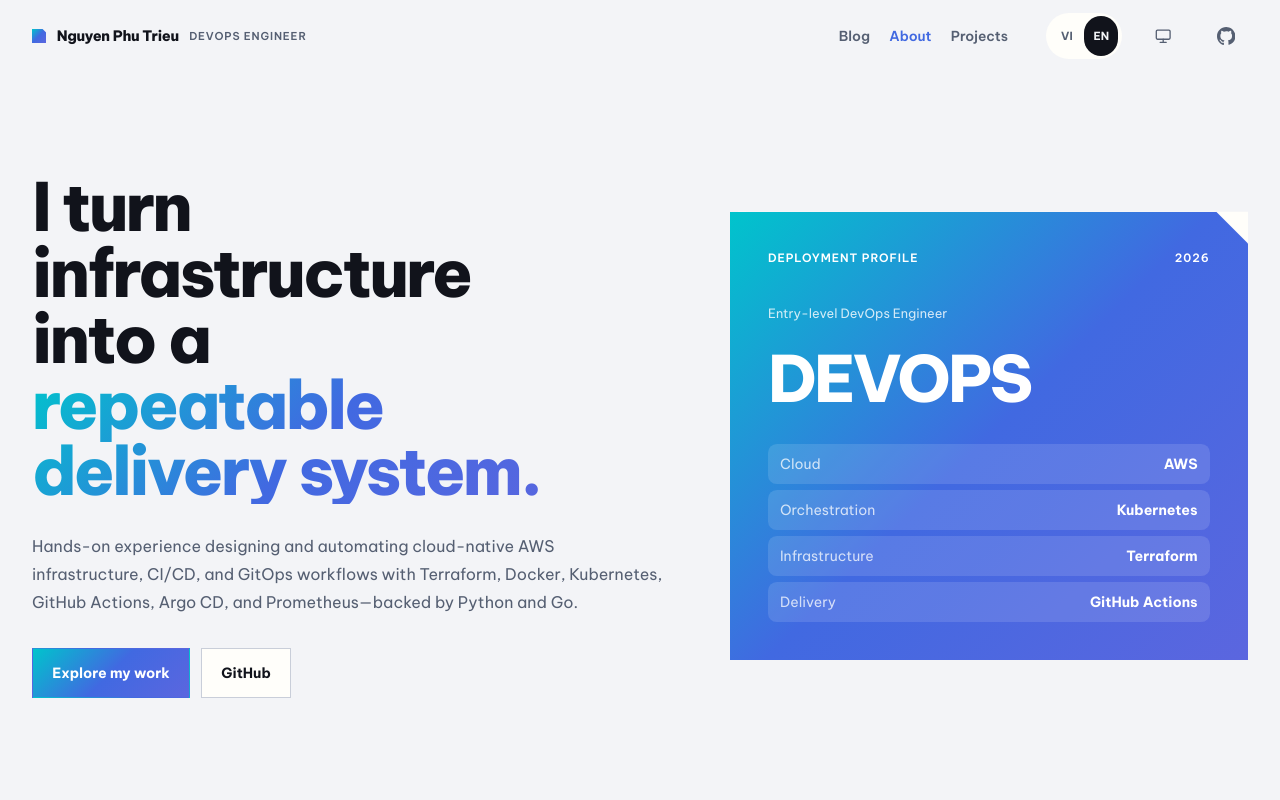
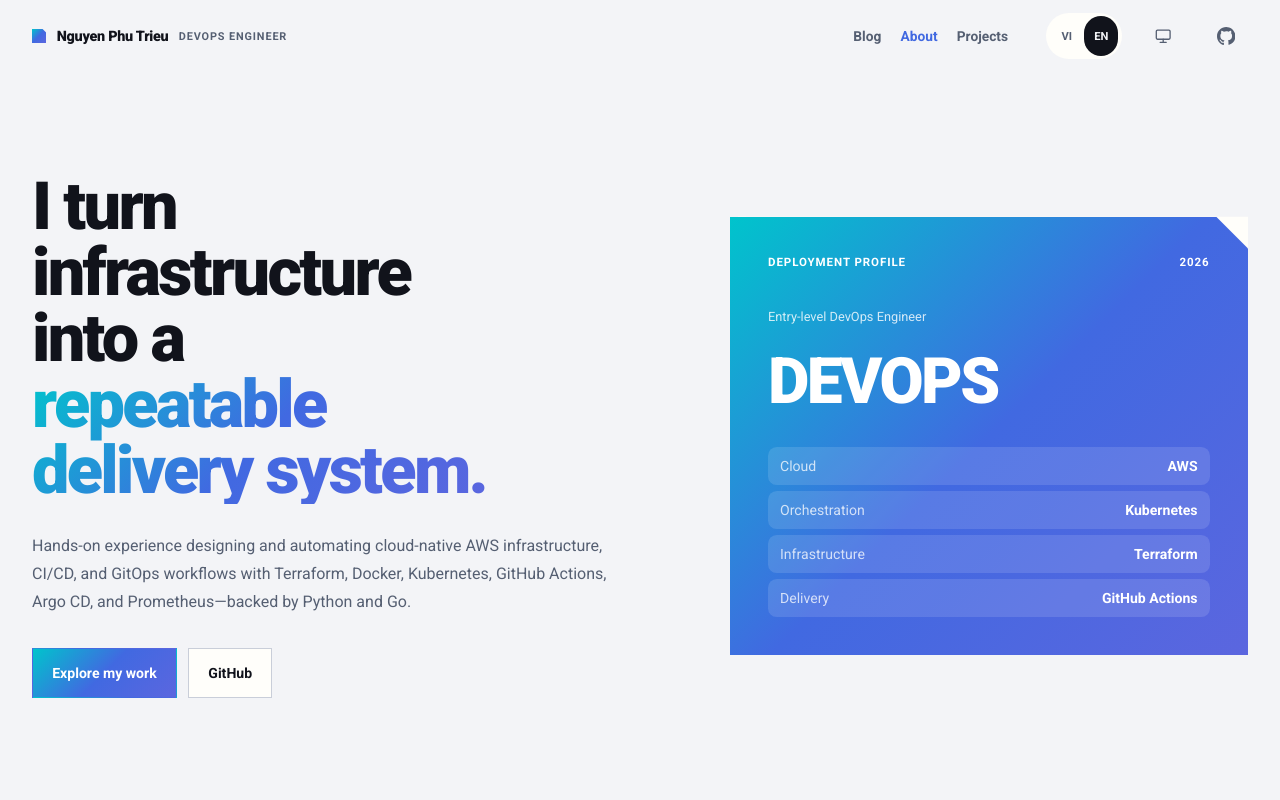
Before and after one commit to TrieuNguyenPhu/portfolio, a Next.js app: page / in a window 1280 px wide. Shown: the top 800 px of the page. Built offline with nearby package versions, Linux system fonts and the light colour scheme.

Commit message:
chore: change font from Be Vietnam Pro to Roboto

```diff
--- a/app/globals.css
+++ b/app/globals.css
@@ -33,7 +33,7 @@
 body {
   background: var(--paper);
   color: var(--ink);
-  font-family: var(--font-be-vietnam-pro), sans-serif;
+  font-family: var(--font-roboto), sans-serif;
   margin: 0;
   min-height: 100vh;
   overflow-x: clip;
--- a/app/layout.tsx
+++ b/app/layout.tsx
@@ -1,12 +1,12 @@
 import type { Metadata, Viewport } from "next";
-import { Be_Vietnam_Pro } from "next/font/google";
+import { Roboto } from "next/font/google";
 import "./globals.css";
 import SiteShell from "./site-shell";
 
-const beVietnamPro = Be_Vietnam_Pro({
+const roboto = Roboto({
   subsets: ["latin", "vietnamese"],
-  weight: ["400", "500", "600", "700", "800"],
-  variable: "--font-be-vietnam-pro",
+  weight: ["400", "500", "700", "900"],
+  variable: "--font-roboto",
   display: "swap",
 });
 
@@ -46,7 +46,7 @@
 export default function RootLayout({ children }: Readonly<{ children: React.ReactNode }>) {
   return (
     <html lang="en">
-      <body className={beVietnamPro.variable}>
+      <body className={roboto.variable}>
         <template data-design-contract dangerouslySetInnerHTML={{ __html: designContract }} />
         <SiteShell>{children}</SiteShell>
       </body>
```
